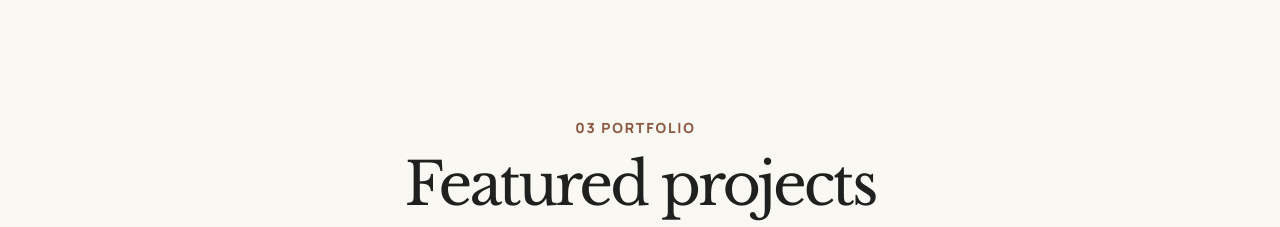
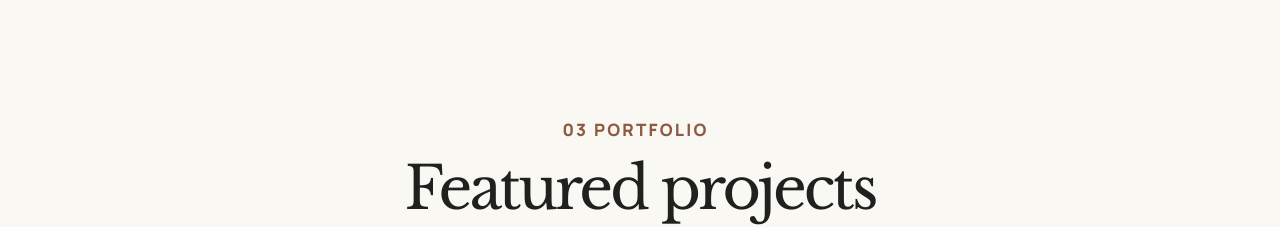
Before and after one commit to avinashk08408/Avinash-portfolio, a React (Vite) app: page / in a window 1280 px wide. Shown: the part 2560-2787 px from the top of the page. Built offline with nearby package versions, Linux system fonts and the light colour scheme; a web font is replaced by a local one.

Commit message:
Update Projects.css

```diff
--- a/src/components/Projects/Projects.css
+++ b/src/components/Projects/Projects.css
@@ -268,7 +268,7 @@
   display: block;
   margin: 0 0 16px;
   color: var(--sienna) !important;
-  font-size: 14px !important;
+  font-size: 17px !important;
   font-weight: 800;
   letter-spacing: 0.13em;
   line-height: 1.2 !important;
```
